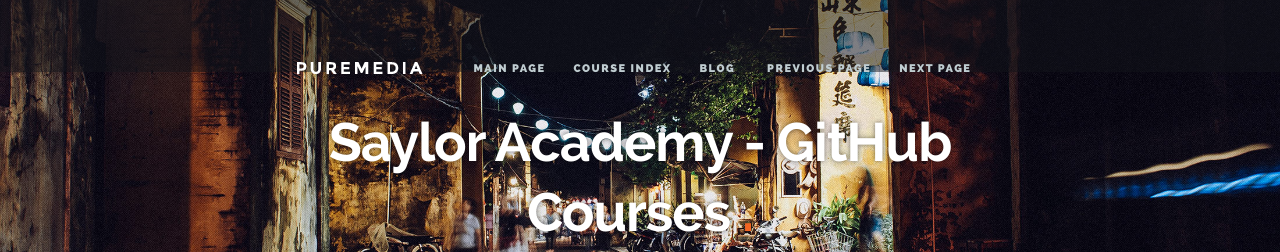
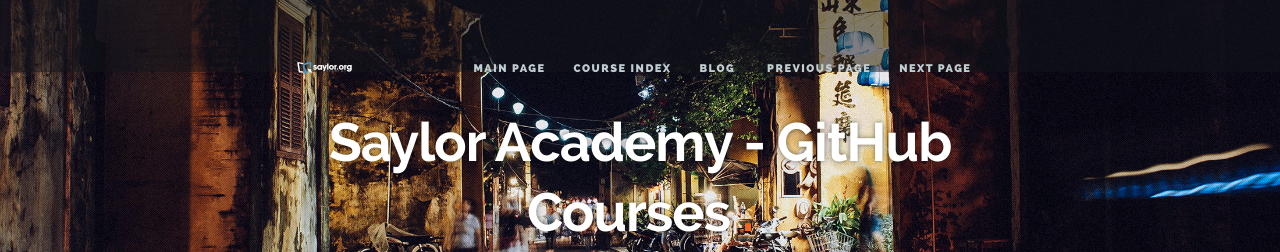
Before and after one commit to saylordotorg/Henry, a Jekyll site: the page built from index.html, in a window 1280 px wide. Shown: the top 252 px of the page. Built offline with Jekyll 4.4.1, drawn with Linux system fonts in a browser that asks for light colours; nearby versions of some CDN libraries.

Commit message:
Change logo to saylor logo svg

```diff
--- a/css/main.css
+++ b/css/main.css
@@ -828,11 +828,11 @@
 	height: 12px;
 	background-repeat: no-repeat;
 	background-position: 0 0;
-	background-image: url("../images/logo.png");
+	background-image: url("../images/logo.svg");
 }
 @media (-webkit-min-device-pixel-ratio:2), (min-resolution:192dpi) {
 	header .logo a {
-		background-image: url("../images/logo-@2x.png");
+		background-image: url("../images/logo.svg");
 		-webkit-background-size: 126px 12px;
 		-moz-background-size: 126px 12px;
 		background-size: 126px 12px;
```
Also changed, not shown: images/logo.svg (added).
